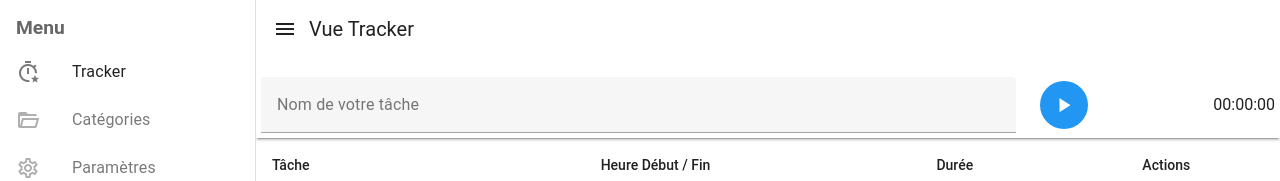
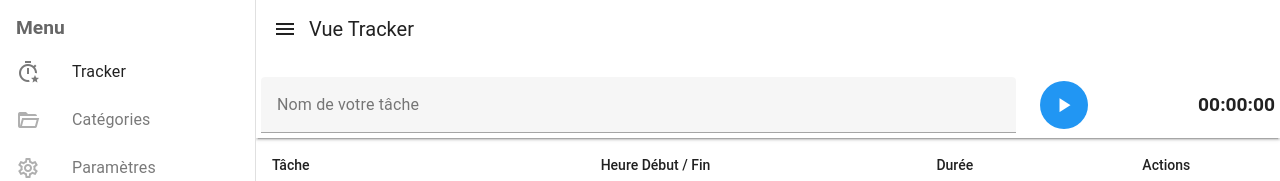
Before and after one commit to Loic2dot0/vue-tracker, a Vue app: page / in a window 1280 px wide. Shown: the top 181 px of the page. Built offline with nearby package versions, Linux system fonts and the light colour scheme.

Commit message:
Ajout d'une animation sur le timer

```diff
--- a/src/views/AppBar.vue
+++ b/src/views/AppBar.vue
@@ -30,7 +30,11 @@
                     color="error"
                     @click="stopTask()"
                 ></v-btn>
-                <span class="currentDuration">{{ currentDuration }}</span>
+                <div class="timer">
+                    <span class="currentDuration">{{ currentDuration }}</span>
+                    <v-progress-linear indeterminate :active=isTaskInProgress color="info" rounded absolute location="bottom"></v-progress-linear>
+                </div>
+
             </v-col>
         </v-row>
     </v-container>
@@ -160,4 +164,12 @@
         align-items: center;
         justify-content: space-between;
     }
+    .timer{
+        position: relative;
+
+        span{
+            font-size: 1.2rem;
+            font-weight: bold;
+        }
+    }
 </style>
```
